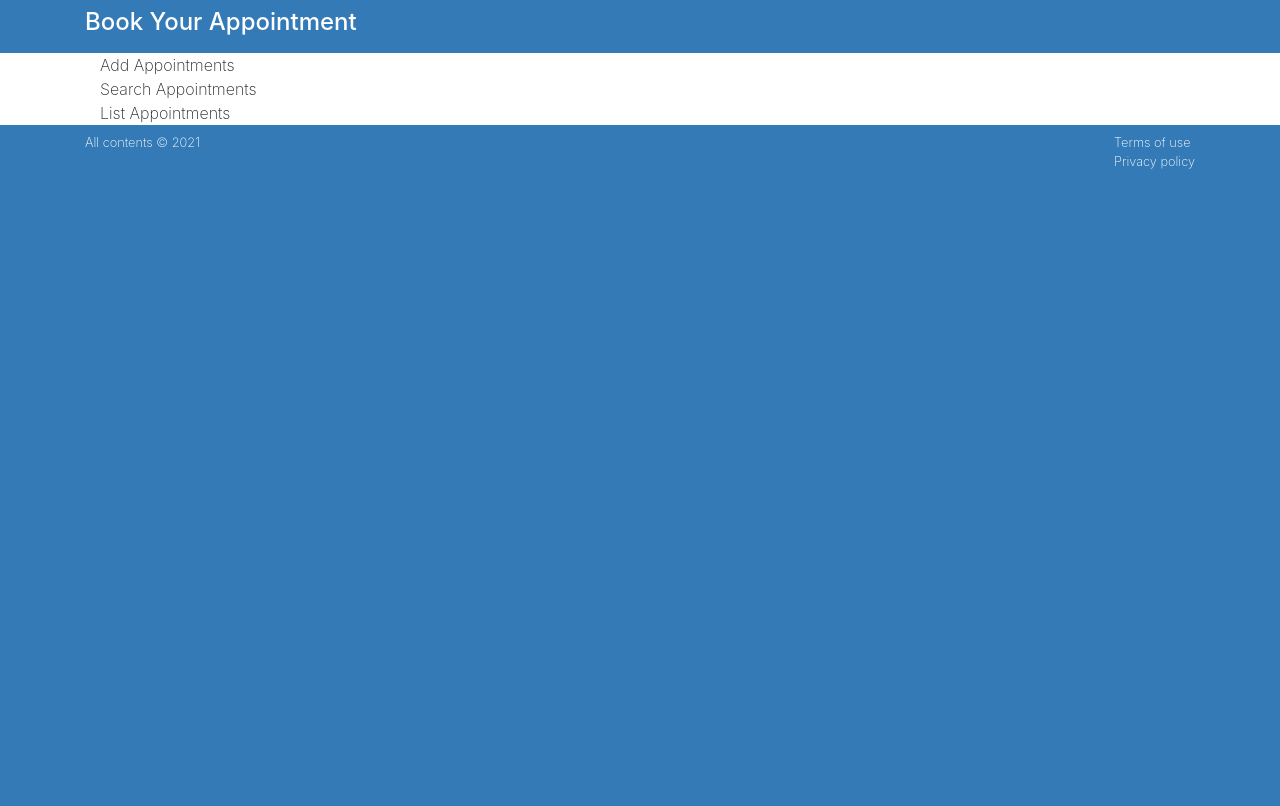
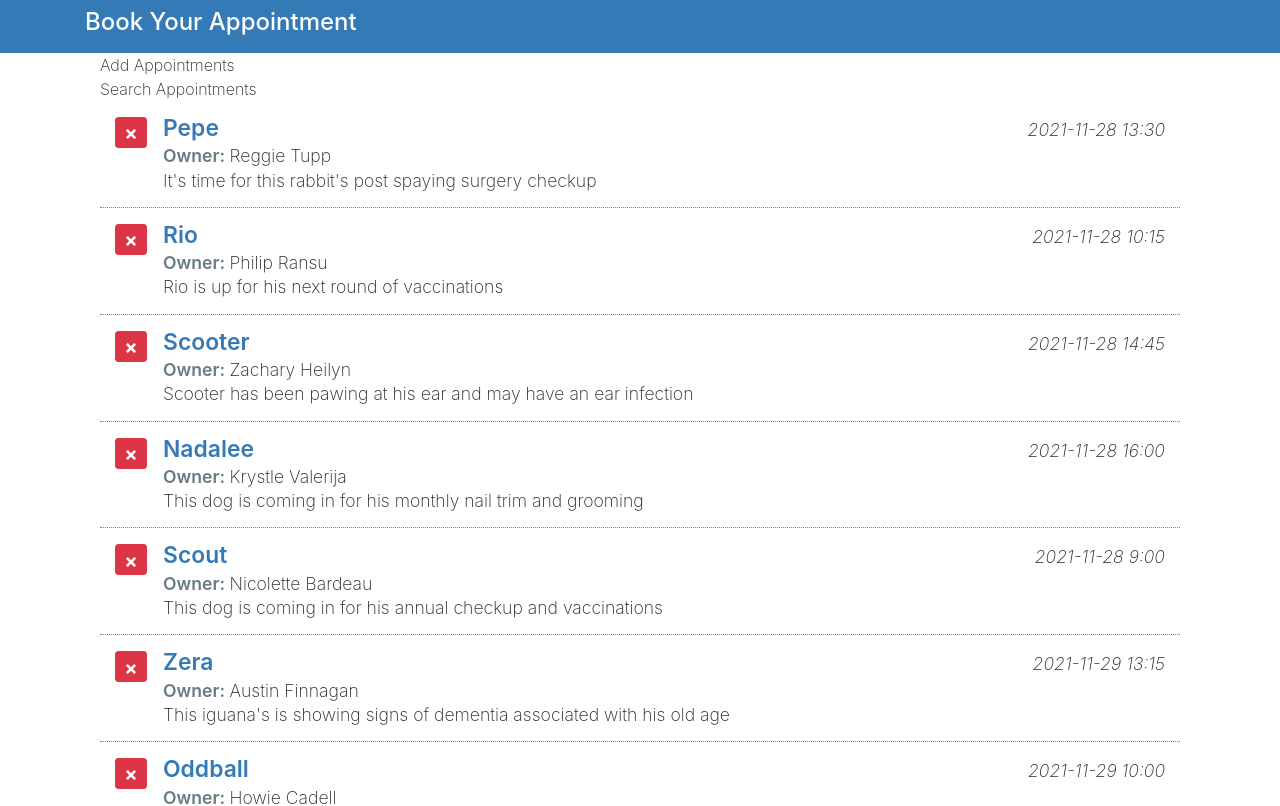
Before and after one commit to uankit/AppointmentManagerReact, a React (Create React App) app: page / in a window 1280 px wide. Shown: the top 806 px of the page. Built offline with nearby package versions, Linux system fonts and the light colour scheme.

Commit message:
Created Components , Added List Appointment Functionality

```diff
--- /dev/null
+++ b/public/data.json
@@ -0,0 +1,177 @@
+[
+  {
+    "id": 1,
+    "petName": "Pepe",
+    "ownerName": "Reggie Tupp",
+    "aptNotes": "It's time for this rabbit's post spaying surgery checkup",
+    "aptDate": "2021-11-28 13:30"
+  },
+  {
+    "id": 2,
+    "petName": "Rio",
+    "ownerName": "Philip Ransu",
+    "aptNotes": "Rio is up for his next round of vaccinations",
+    "aptDate": "2021-11-28 10:15"
+  },
+  {
+    "id": 3,
+    "petName": "Scooter",
+    "ownerName": "Zachary Heilyn",
+    "aptNotes": "Scooter has been pawing at his ear and may have an ear infection",
+    "aptDate": "2021-11-28 14:45"
+  },
+  {
+    "id": 4,
+    "petName": "Nadalee",
+    "ownerName": "Krystle Valerija",
+    "aptNotes": "This dog is coming in for his monthly nail trim and grooming",
+    "aptDate": "2021-11-28 16:00"
+  },
+  {
+    "id": 5,
+    "petName": "Scout",
+    "ownerName": "Nicolette Bardeau",
+    "aptNotes": "This dog is coming in for his annual checkup and vaccinations",
+    "aptDate": "2021-11-28 9:00"
+  },
+  {
+    "id": 6,
+    "petName": "Zera",
+    "ownerName": "Austin Finnagan",
+    "aptNotes": "This iguana's is showing signs of dementia associated with his old age",
+    "aptDate": "2021-11-29 13:15"
+  },
+  {
+    "id": 7,
+    "petName": "Oddball",
+    "ownerName": "Howie Cadell",
+    "aptNotes": "Oddball has a hard lump on right front foot",
+    "aptDate": "2021-11-29 10:00"
+  },
+  {
+    "id": 8,
+    "petName": "Millie",
+    "ownerName": "Freya Terray",
+    "aptNotes": "MIllie has exhibited signs of an upset stomach and is not eating regularly",
+    "aptDate": "2021-11-29 11:45"
+  },
+  {
+    "id": 9,
+    "petName": "Fluffy",
+    "ownerName": "Tracy Westbay",
+    "aptNotes": "Fluffy has some matted hair that needs to be groomed",
+    "aptDate": "2021-11-29 14:30"
+  },
+  {
+    "id": 10,
+    "petName": "Chyna",
+    "ownerName": "Sandie Gobnet",
+    "aptNotes": "This turtle is coming in for a checkup and to be tested for Salmonella",
+    "aptDate": "2021-11-29 16:00"
+  },
+  {
+    "id": 11,
+    "petName": "Wesley",
+    "ownerName": "Nathan Cayden",
+    "aptNotes": "This dog is returning for his next heartworm treatment visit",
+    "aptDate": "2021-11-29 8:30"
+  },
+  {
+    "id": 12,
+    "petName": "Pax",
+    "ownerName": "Sarah Greer",
+    "aptNotes": "This senior dog has been sluggish and showing lethargic behavior",
+    "aptDate": "2021-11-30 10:15"
+  },
+  {
+    "id": 13,
+    "petName": "Squiggles",
+    "ownerName": "Madisyn Roope",
+    "aptNotes": "Squiggles is due for her annual checkup and vaccinations",
+    "aptDate": "2021-11-30 11:30"
+  },
+  {
+    "id": 14,
+    "petName": "Lucky",
+    "ownerName": "Lisa Choy-Wu",
+    "aptNotes": "This cat has tartar buildup and her owner would like his teeth cleaned",
+    "aptDate": "2021-11-30 14:30"
+  },
+  {
+    "id": 15,
+    "petName": "Bailey",
+    "ownerName": "Leslie Richardson",
+    "aptNotes": "This cat is suffering from hotspots and dermatitis",
+    "aptDate": "2021-11-30 15:45"
+  },
+  {
+    "id": 16,
+    "petName": "Kiko",
+    "ownerName": "Kathlyn Zlata",
+    "aptNotes": "Kiko has been exhibiting excessive thirst and weight loss for the past few weeks",
+    "aptDate": "2021-11-30 9:00"
+  },
+  {
+    "id": 17,
+    "petName": "Felix",
+    "ownerName": "Francine Benet",
+    "aptNotes": "Felix's mom is coming in to follow up on  lab work results",
+    "aptDate": "2021-12-1 13:00"
+  },
+  {
+    "id": 18,
+    "petName": "Sami",
+    "ownerName": "Maggie Rickland",
+    "aptNotes": "Sami has had some changes in his bathroom in habits",
+    "aptDate": "2021-12-1 10:00"
+  },
+  {
+    "id": 19,
+    "petName": "Cosmo",
+    "ownerName": "Jennifer Dawson",
+    "aptNotes": "Cosmo's mom would like us to check for arthritic conditions and do a routine checkup",
+    "aptDate": "2021-12-1 11:30"
+  },
+  {
+    "id": 20,
+    "petName": "Casper",
+    "ownerName": "Dalania Devitto",
+    "aptNotes": "This dog is coming in for a nail trim and grooming",
+    "aptDate": "2021-12-1 15:15"
+  },
+  {
+    "id": 21,
+    "petName": "Chip",
+    "ownerName": "Jason Hemlock",
+    "aptNotes": "This fish has a spotty white patch developing on his back ",
+    "aptDate": "2021-12-1 8:45"
+  },
+  {
+    "id": 22,
+    "petName": "Tibbs",
+    "ownerName": "Shad Cayden",
+    "aptNotes": "Tibbs has had an ongoing rash and cold symptoms and we are going to run allergy tests",
+    "aptDate": "2021-12-2 13:30"
+  },
+  {
+    "id": 23,
+    "petName": "Stich",
+    "ownerName": "Dennis Nicholback",
+    "aptNotes": "Stich has been having some stomach issues and is due for his vaccinations",
+    "aptDate": "2021-12-2 10:15"
+  },
+  {
+    "id": 24,
+    "petName": "Shadow",
+    "ownerName": "Audry Topsy",
+    "aptNotes": "This cat has a red swollen eye with a discharge",
+    "aptDate": "2021-12-2 15:00"
+  },
+  {
+    "id": 25,
+    "petName": "Nugget",
+    "ownerName": "Darla Branson",
+    "aptNotes": "This little fish Nugget, has  a rash on his stomach area",
+    "aptDate": "2021-12-2 9:00"
+  }
+]
--- /dev/null
+++ b/src/components/AddAppointment.js
@@ -0,0 +1,8 @@
+import { Component } from "react";
+class AddAppointment extends Component {
+  render() {
+    return <div>Add Appointments</div>;
+  }
+}
+
+export default AddAppointment;
--- a/src/components/App.js
+++ b/src/components/App.js
@@ -1,15 +1,50 @@
+import { without } from "lodash";
+import { Component } from "react";
 import "../css/App.css";
+import AddAppointment from "./AddAppointment";
+import ListAppointment from "./ListAppointment";
+import SearchAppointment from "./SearchAppointment";
 
-function App() {
+class App extends Component {
+  constructor() {
+    super();
+    this.state = {
+      appointments: [],
+    };
+    this.deleteAppointment = this.deleteAppointment.bind(this)
+  }
+
+  deleteAppointment(id){
+    let newAppointment = this.state.appointments
+    newAppointment = without(newAppointment,id)
+    this.setState({
+      appointments:newAppointment
+    })
+  }
+  componentDidMount() {
+    fetch("./data.json")
+      .then((res) => res.json())
+      .then((data) => {
+        const appointment = data.map((item) => item);
+        this.setState({
+          appointments: appointment,
+        });
+      });
+  }
+  render() {
+
     return (
       <main className="page bg-white" id="petratings">
         <div className="container">
           <div className="row">
             <div className="col-md-12 bg-white">
               <div className="container">
-              <div>Add Appointments</div>
-              <div>Search Appointments</div>
-              <div>List Appointments</div>
+                <AddAppointment />
+                <SearchAppointment />
+                <ListAppointment
+                  appointment={this.state.appointments}
+                  deleteAppointment={this.deleteAppointment}
+                />
               </div>
             </div>
           </div>
@@ -17,5 +52,6 @@
       </main>
     );
   }
+}
 
 export default App;
--- /dev/null
+++ b/src/components/ListAppointment.js
@@ -0,0 +1,37 @@
+import { Component } from "react";
+import { FaTimes } from "react-icons/fa";
+class ListAppointment extends Component {
+  render() {
+    return (
+      <div className="appointment-list item-list mb-3">
+        {this.props.appointment.map((item) => (
+          <div className="pet-item col media py-3" key={item.id}>
+            <div className="mr-3">
+              <button
+                className="pet-delete btn btn-sm btn-danger"
+                onClick={() => this.props.deleteAppointment(item)}
+              >
+                <FaTimes />
+              </button>
+            </div>
+
+            <div className="pet-info media-body">
+              <div className="pet-head d-flex">
+                <span className="pet-name">{item.petName}</span>
+                <span className="apt-date ml-auto">{item.aptDate}</span>
+              </div>
+
+              <div className="owner-name">
+                <span className="label-item">Owner: </span>
+                <span>{item.ownerName}</span>
+              </div>
+              <div className="apt-notes">{item.aptNotes}</div>
+            </div>
+          </div>
+        ))}
+      </div>
+    );
+  }
+}
+
+export default ListAppointment;
--- /dev/null
+++ b/src/components/SearchAppointment.js
@@ -0,0 +1,8 @@
+import { Component } from "react";
+class SearchAppointment extends Component {
+  render() {
+    return <div>Search Appointments</div>;
+  }
+}
+
+export default SearchAppointment;
--- a/src/css/App.css
+++ b/src/css/App.css
@@ -1,38 +1,45 @@
-.App {
-  text-align: center;
+.add-appointment .card-body {
+  display: none;
 }
 
-.App-logo {
-  height: 40vmin;
-  pointer-events: none;
+.apt-addheading {
+  cursor: pointer;
+  user-select: none;
 }
 
-@media (prefers-reduced-motion: no-preference) {
-  .App-logo {
-    animation: App-logo-spin infinite 20s linear;
-  }
+.appointment-list {
+  font-size: 1.1em;
 }
 
-.App-header {
-  background-color: #282c34;
-  min-height: 100vh;
-  display: flex;
-  flex-direction: column;
-  align-items: center;
-  justify-content: center;
-  font-size: calc(10px + 2vmin);
-  color: white;
+.appointment-list .pet-item {
+  border-bottom: 1px dotted gray;
 }
 
-.App-link {
-  color: #61dafb;
+.appointment-list .pet-item:last-child {
+  border-bottom: none;
 }
 
-@keyframes App-logo-spin {
-  from {
-    transform: rotate(0deg);
-  }
-  to {
-    transform: rotate(360deg);
-  }
+.appointment-list .pet-name {
+  font-weight: 600;
+  color: #337ab7;
+  font-size: 1.3em;
+  line-height: 100%;
 }
+
+.appointment-list .label-item {
+  font-weight: 600;
+  color: #667b82;
+}
+
+.appointment-list .apt-date {
+  font-style: italic;
+}
+
+.appointment-list .apt-notes {
+  line-height: 120%;
+}
+
+.dropdown-item.active,
+.dropdown-item:active {
+  background-color: #a9aeb2;
+}
```
Lines whose indentation alone changed are shown as unchanged.
